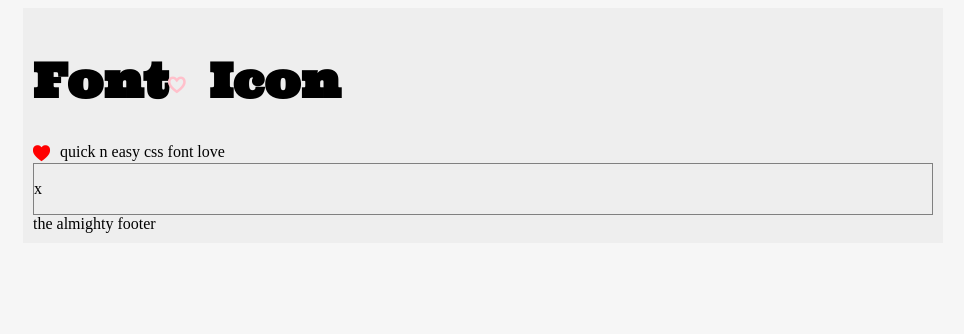
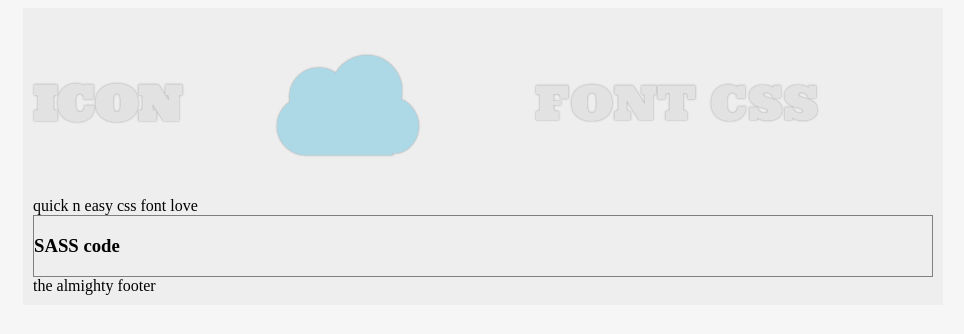
Before and after one commit to mortendk/iconify, a plain HTML site: page index.html in a window 1280 px wide. Shown: the whole page, without its empty margins (157-1121 px from the left). Drawn offline with Linux system fonts and the light colour scheme.

Commit message:
documentation

```diff
--- a/index.html
+++ b/index.html
@@ -9,13 +9,18 @@
 
 <div class="page">
   <header>
-    <h1><b>Font</b> <em>Icon</em></h1>
+    <h1><b>Icon</b> <em>Font</em> CSS</h1>
     <div>quick n easy css font <i>love<i></div>
   </header>
   <div role="main">
     <p>
-      <div clas="icon icon-tag">x</div>
+
     </p>
+    <h3>SASS code</h3>
+    <code>
+
+    </code>
+
   </div>
 
   <footer>
--- a/sass/style.scss
+++ b/sass/style.scss
@@ -1,37 +1,48 @@
+//import the iconset
 @import "fonticon-websymbols.scss";
 
 
 //dirty resets
-em,i{font-style: normal; }
-body{
-  background:#f6f6f6;
+em, i {font-style: normal; }
+
+body {
+  background: #f6f6f6; }
+
+.page {
+  width: 900px;
+  margin: 0 auto;
+  background: #eee;
+  padding: 10px; }
+
+h1 {
+  color: #e3e2e2;
+  font: 3em 'Ultra', serif;
+  text-shadow: 0px 0px 2px #999999;
+  filter: dropshadow(color=#999999, offx=0, offy=0);
+
+  text-transform: uppercase;
 }
-.page{
-  width:900px;
-  margin: 0 auto ;
-  background:#eee;
-  padding:10px;
-}
-header{}
-  h1{
-    font-family: 'Ultra', serif;
-    font-size:3em;
-  }
-  header div:before{
-    @extend .icon-heart;
-    color:red;
-    font-size:1em;
+
+
+header div:before {
+  color: red;
+  font-size: 1em; }
+
+header h1 b:after {
+  color: pink;
   }
 
-  header h1 b:after {
-    @extend .icon-heart-alt;
-    color:pink;
-  }
-  header h1 em {
+div[role="main"] {
+  border: 1px solid gray;
+}
 
-  }
+header h1 b:after {
+  @extend .icon-cloud;
+  font-size:2em;
+  padding:0 1em;
+  color:lightblue;
+}
 
-div[role="main"]{border:1px solid gray;}
-p{
+div[role="main"]{
 
 }
```
Also changed, not shown: css/page.css (added), css/style.css, 1 other file.
